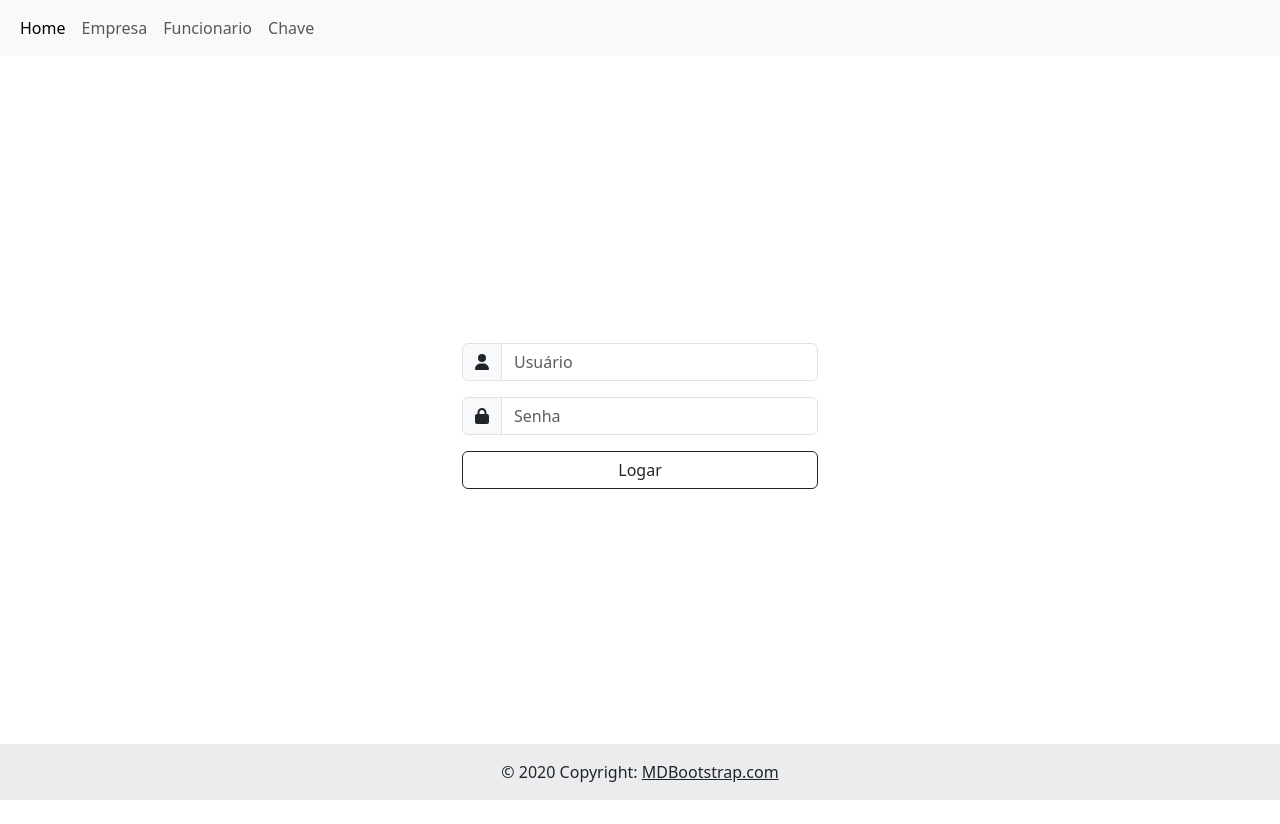
After one commit to zOiudao/django_new_app, a Django app: page /login/ in a window 1280 px wide. The commit adds this page. Run offline with Django 5.2, Linux system fonts and the light colour scheme.

Commit message:
continuando

```diff
--- a/registrations/admin.py
+++ b/registrations/admin.py
@@ -10,3 +10,7 @@ class EmpresaAdmin(admin.ModelAdmin):
 @admin.register(models.Funcionario)
 class FuncionarioAdmin(admin.ModelAdmin):
     ...
+
+@admin.register(models.Chave)
+class ChaveAdmin(admin.ModelAdmin):
+    ...
--- a/registrations/templates/partials/_footer.html
+++ b/registrations/templates/partials/_footer.html
@@ -9,5 +9,6 @@
   <!-- Copyright -->
 </footer>
 
+<script src="https://cdnjs.cloudflare.com/ajax/libs/font-awesome/6.7.1/js/all.min.js" integrity="sha512-1JkMy1LR9bTo3psH+H4SV5bO2dFylgOy+UJhMus1zF4VEFuZVu5lsi4I6iIndE4N9p01z1554ZDcvMSjMaqCBQ==" crossorigin="anonymous" referrerpolicy="no-referrer"></script>
 <script src="https://cdn.jsdelivr.net/npm/bootstrap@5.3.3/dist/js/bootstrap.bundle.min.js" integrity="sha384-YvpcrYf0tY3lHB60NNkmXc5s9fDVZLESaAA55NDzOxhy9GkcIdslK1eN7N6jIeHz" crossorigin="anonymous"></script>
 <script src="{% static "js/script.js" %}"></script>
--- a/registrations/templates/partials/_header.html
+++ b/registrations/templates/partials/_header.html
@@ -10,20 +10,41 @@
       integrity="sha384-QWTKZyjpPEjISv5WaRU9OFeRpok6YctnYmDr5pNlyT2bRjXh0JMhjY6hW+ALEwIH"
       crossorigin="anonymous"
     />
+    <link
+      rel="stylesheet"
+      href="https://cdnjs.cloudflare.com/ajax/libs/font-awesome/6.7.1/css/all.min.css"
+      integrity="sha512-5Hs3dF2AEPkpNAR7UiOHba+lRSJNeM2ECkwxUIxC1Q/FLycGTbNapWXB4tP889k5T5Ju8fs4b1P5z/iB4nMfSQ=="
+      crossorigin="anonymous"
+      referrerpolicy="no-referrer"
+    />
     <link rel="stylesheet" href="{% static "css/style.css" %}">
     <title>{% block title %}{% endblock title %}</title>
   </head>
   <body>
-
     {% comment %} navbar {% endcomment %}
 
     <nav class="navbar fixed-top navbar-expand-lg navbar-light bg-light">
       <div class="container-fluid">
-          <button class="navbar-toggler" type="button" data-bs-toggle="collapse" data-bs-target="#navbarTogglerDemo01" aria-controls="navbarTogglerDemo01" aria-expanded="false" aria-label="Toggle navigation">
+        <button
+          class="navbar-toggler"
+          type="button"
+          data-bs-toggle="collapse"
+          data-bs-target="#navbarTogglerDemo01"
+          aria-controls="navbarTogglerDemo01"
+          aria-expanded="false"
+          aria-label="Toggle navigation"
+        >
           <span class="navbar-toggler-icon"></span>
         </button>
         <div class="collapse navbar-collapse" id="navbarTogglerDemo01">
-            {% comment %} <img src="/docs/5.0/assets/brand/bootstrap-logo.svg" alt="" width="30" height="24"> {% endcomment %}
+          {% comment %}
+          <img
+            src="/docs/5.0/assets/brand/bootstrap-logo.svg"
+            alt=""
+            width="30"
+            height="24"
+          />
+          {% endcomment %}
           <ul class="navbar-nav me-auto mb-2 mb-lg-0">
             <li class="nav-item">
               <a class="nav-link active" aria-current="page" href="/">Home</a>
@@ -34,7 +55,12 @@
             <li class="nav-item">
               <a class="nav-link" href="/funcionario">Funcionario</a>
             </li>
+            <li class="nav-item">
+              <a class="nav-link" href="/add_chave">Chave</a>
+            </li>
           </ul>
         </div>
       </div>
     </nav>
+  </body>
+</html>
--- /dev/null
+++ b/registrations/templates/partials/login.html
@@ -0,0 +1,34 @@
+{% extends "base.html" %}
+{% block content %}
+
+<div class="container">
+
+    {{user}}
+
+    <div class="row justify-content-center vh-100">
+        <div class="col-md-4 align-self-center">
+            <form action="{% url "login_view" %}" method="post">
+                {% csrf_token %}
+
+                <div class="input-group mb-3">
+                    <span class="input-group-text" id="basic-addon1"><i class="fa-solid fa-user"></i></span>
+                    <input type="text" class="form-control" name="login_user" placeholder="Usuário" aria-label="username" aria-describedby="basic-addon1">
+                </div>
+
+                <div class="input-group mb-3">
+                    <span class="input-group-text" id="basic-addon1"><i class="fa-solid fa-lock"></i></span>
+                    <input type="number" class="form-control" name="login_pass" placeholder="Senha" aria-label="password" aria-describedby="basic-addon1">
+                </div>
+
+                <div class="input-group mb-3">
+                    <button type="submit" class="btn btn-outline-dark w-100">Logar</button>
+                </div>
+
+            </form>
+        </div>
+
+    </div>
+
+</div>
+
+{% endblock content %}
--- a/registrations/urls.py
+++ b/registrations/urls.py
@@ -21,6 +21,8 @@ from . import views
 
 urlpatterns = [
     path("", views.index, name='index'),
-    path("empresa", views.add_empresa, name='empresa'),
-    path("funcionario", views.add_funcionario, name='funcionario'),
+    path("empresa/", views.add_empresa, name='empresa'),
+    path("funcionario/", views.add_funcionario, name='funcionario'),
+    path('add_chave/', views.add_chave, name='add_chave'),
+    path('login/', views.login_view, name='login_view'),
 ]
--- a/registrations/views.py
+++ b/registrations/views.py
@@ -1,6 +1,8 @@
 from django.contrib import messages
 from django.shortcuts import render, redirect
 from registrations import forms, models
+from django.contrib.auth.forms import AuthenticationForm
+from django.contrib import auth
 
 # Create your views here.
 def index(request):
@@ -20,6 +22,7 @@ def add_empresa(request):
 
 
 def add_funcionario(request):
+    form = forms.FuncionarioForm()
     if request.method == 'POST':
         form = forms.FuncionarioForm(request.POST)
         if form.is_valid():
@@ -29,3 +32,30 @@ def add_funcionario(request):
     else:
         form = forms.FuncionarioForm()
     return render(request, 'partials/funcionario_form.html', {'form': form})
+
+
+def add_chave(request):
+    if request.method == 'POST':
+        key_name = request.POST.get('key_name')
+        key_number = request.POST.get('key_number')
+        cdt_key = models.Chave(nome=key_name, numero=key_number)
+        cdt_key.save()
+        return redirect('funcionario')
+
+    return render(request, 'partials/chave_form.html')
+
+
+def login_view(request):
+    form = AuthenticationForm(request)
+
+    if request.method == 'POST':
+        form = AuthenticationForm(request, data=request.POST)
+        if form.is_valid():
+            user = form.get_user()
+            auth.login(request, user)
+            messages.success(request, 'Logado com sucesso!')
+            return redirect('index')
+        else:
+            messages.error(request, 'Login invalido')
+
+    return render(request, "partials/login.html")
```
Also changed, not shown: registrations/models.py (+8 -0 lines), registrations/templates/partials/chave_form.html (added, +32 -0 lines), registrations/migrations/0002_chave.py (added). Lines whose indentation alone changed are shown as unchanged.
